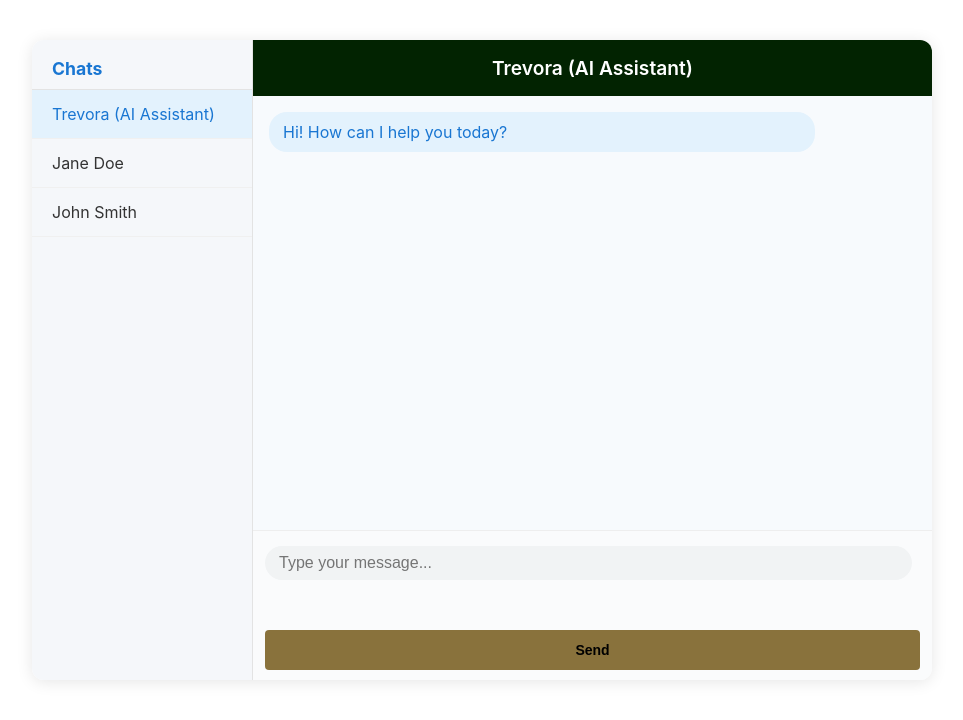
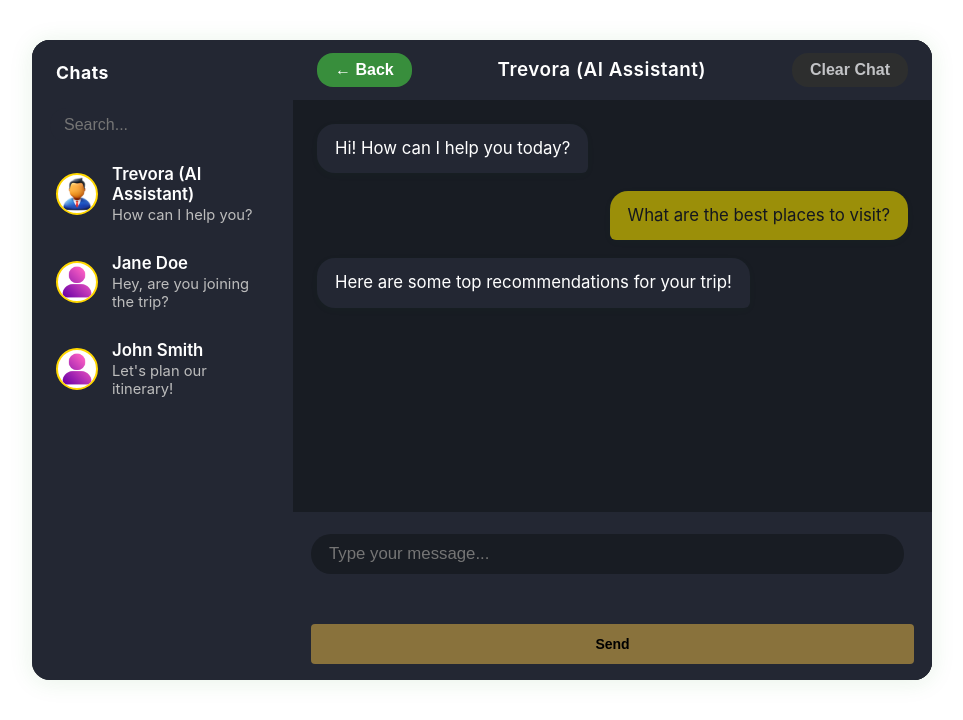
Before and after one commit to Umayangani/Travel-Guider, a React (Create React App) app in the folder frontend/: page /user/chat in a window 1280 px wide. Shown: the top 720 px of the page, without its empty margins (158-1121 px from the left). Built offline with nearby package versions, Linux system fonts and the light colour scheme.

Commit message:
feat: Enhance ChatPage with user avatars, search functionality, and clear chat option

```diff
--- a/frontend/src/User/ChatPage.css
+++ b/frontend/src/User/ChatPage.css
@@ -1,7 +1,8 @@
+/* Modern chat UI with dark theme and suitable light accent colors */
 .chat-page-container {
   max-width: 420px;
   margin: 40px auto;
-  background: #fff;
+  background: #153d09;
   border-radius: 12px;
   box-shadow: 0 2px 16px rgba(0,0,0,0.10);
   display: flex;
@@ -9,81 +10,117 @@
   min-height: 480px;
   overflow: hidden;
 }
+.chat-page-flex {
+  display: flex;
+  height: 80vh;
+  max-width: 900px;
+  margin: 40px auto;
+  background: #34373d;
+  border-radius: 18px;
+  box-shadow: 0 2px 24px rgba(34, 139, 34, 0.10);
+  overflow: hidden;
+}
+.chat-header-row {
+  display: flex;
+  align-items: center;
+  justify-content: space-between;
+  background: #232733;
+  border-bottom: 1.5px solid #232733;
+  padding: 0 24px;
+}
 .chat-header {
-  background: #022301;
   color: #fff;
   font-weight: 600;
-  padding: 16px;
-  font-size: 1.2rem;
-  text-align: center;
+  font-size: 1.18rem;
+  text-align: left;
+  letter-spacing: 0.5px;
+  padding: 18px 0;
+  background: none;
+  border: none;
+}
+.chat-clear-btn {
+  background: #8e790218;
+  color: #c2c3c6;
+  border: none;
+  border-radius: 16px;
+  padding: 8px 18px;
+  font-weight: 600;
+  font-size: 1rem;
+  cursor: pointer;
+  margin-left: 16px;
+  transition: background 0.2s, color 0.2s;
+}
+.chat-clear-btn:hover {
+  background: #fff8dc;
+  color: #094c0c;
 }
 .chat-messages {
   flex: 1;
-  padding: 16px;
+  padding: 24px 24px 12px 24px;
   overflow-y: auto;
-  background: #f7fafd;
+  background: #181c23;
+  display: flex;
+  flex-direction: column;
 }
 .chat-msg {
-  margin-bottom: 12px;
-  padding: 10px 14px;
-  border-radius: 18px;
-  max-width: 80%;
+  margin-bottom: 18px;
+  padding: 12px 18px;
+  border-radius: 18px 18px 18px 6px;
+  max-width: 70%;
   word-break: break-word;
+  font-size: 1.05rem;
+  line-height: 1.5;
+  box-shadow: 0 2px 8px rgba(34, 139, 34, 0.04);
 }
 .chat-msg.system {
-  background: #e3f2fd;
-  color: #1976d2;
+  background: #232733;
+  color: #fff;
   align-self: flex-start;
+  border-radius: 18px 18px 6px 18px;
 }
 .chat-msg.user {
-  background: #1976d2;
-  color: #fff;
+  background: #9b8f09;
+  color: #14171f;
   align-self: flex-end;
+  border-radius: 18px 18px 18px 6px;
   margin-left: auto;
 }
 .chat-input-row {
   display: flex;
-  border-top: 1px solid #eee;
-  background: #fafbfc;
-  padding: 10px 12px;
+  border-top: 1.5px solid #232733;
+  background: #232733;
+  padding: 16px 18px;
 }
 .chat-input {
   flex: 1;
   border: none;
   border-radius: 20px;
-  padding: 8px 14px;
-  font-size: 1rem;
+  padding: 10px 18px;
+  font-size: 1.05rem;
   outline: none;
-  background: #f1f3f4;
-  margin-right: 8px;
+  background: #181c23;
+  color: #fff;
+  margin-right: 10px;
 }
 .chat-send-btn {
-  background: #1976d2;
+  background: #388e3c;
   color: #fff;
   border: none;
   border-radius: 20px;
-  padding: 8px 18px;
+  padding: 10px 22px;
   font-weight: 600;
   cursor: pointer;
+  font-size: 1.05rem;
   transition: background 0.2s;
 }
 .chat-send-btn:hover {
-  background: #1251a3;
-}
-.chat-page-flex {
-  display: flex;
-  height: 80vh;
-  max-width: 900px;
-  margin: 40px auto;
-  background: #fff;
-  border-radius: 12px;
-  box-shadow: 0 2px 16px rgba(0,0,0,0.10);
-  overflow: hidden;
+  background: #ffd700;
+  color: #232733;
 }
 .chat-sidebar {
-  width: 220px;
-  background: #f5f7fa;
-  border-right: 1px solid #e3e3e3;
+  width: 260px;
+  background: #232733;
+  border-right: 1.5px solid #232733;
   display: flex;
   flex-direction: column;
   padding: 0;
@@ -91,23 +128,80 @@
 .chat-sidebar-title {
   font-weight: 700;
   font-size: 1.1rem;
-  padding: 18px 20px 10px 20px;
-  color: #1976d2;
-  border-bottom: 1px solid #e3e3e3;
+  padding: 22px 24px 12px 24px;
+  color: #fff;
+  border-bottom: 1.5px solid #232733;
+  letter-spacing: 0.5px;
+  background: #232733;
+}
+.chat-search {
+  margin: 12px 18px 8px 18px;
+  padding: 8px 14px;
+  border-radius: 16px;
+  border: none;
+  background: #232733;
+  color: #fff;
+  font-size: 1rem;
+  outline: none;
 }
 .chat-user-item {
-  padding: 14px 20px;
+  display: flex;
+  align-items: center;
+  gap: 14px;
+  padding: 14px 24px;
   cursor: pointer;
-  color: #333;
-  border-bottom: 1px solid #f0f0f0;
-  transition: background 0.15s;
+  color: #e0e0e0;
+  border-bottom: 1px solid #232733;
+  background: transparent;
+  transition: background 0.15s, color 0.15s;
+  font-size: 1rem;
 }
 .chat-user-item.active, .chat-user-item:hover {
-  background: #e3f2fd;
-  color: #1976d2;
+  background: #232733;
+  color: #ffd700;
+}
+.chat-user-avatar {
+  width: 38px;
+  height: 38px;
+  border-radius: 50%;
+  object-fit: cover;
+  background: #fff;
+  border: 2px solid #ffd700;
+}
+.chat-user-info {
+  flex: 1;
+  display: flex;
+  flex-direction: column;
+}
+.chat-user-name {
+  font-weight: 600;
+  color: #fff;
+  font-size: 1.05rem;
+}
+.chat-user-last {
+  font-size: 0.92rem;
+  color: #bdbdbd;
+  margin-top: 2px;
 }
 .chat-main {
   flex: 1;
   display: flex;
   flex-direction: column;
+  background: #181c23;
 }
+.chat-back-btn {
+  background: #388e3c;
+  color: #fff;
+  border: none;
+  border-radius: 16px;
+  padding: 8px 18px;
+  font-weight: 600;
+  font-size: 1rem;
+  cursor: pointer;
+  margin-right: 16px;
+  transition: background 0.2s, color 0.2s;
+}
+.chat-back-btn:hover {
+  background: #ffd700;
+  color: #232733;
+}
--- a/frontend/src/User/ChatPage.js
+++ b/frontend/src/User/ChatPage.js
@@ -1,22 +1,26 @@
 import React, { useState } from "react";
+import { useNavigate } from "react-router-dom";
 import "./ChatPage.css";
 
-// Dummy users for sidebar
 const DUMMY_USERS = [
-  { id: 'trevora', name: 'Trevora (AI Assistant)' },
-  { id: 'user2', name: 'Jane Doe' },
-  { id: 'user3', name: 'John Smith' }
+  { id: 'trevora', name: 'Trevora (AI Assistant)', avatar: '/icons/admin.png', last: 'How can I help you?' },
+  { id: 'user2', name: 'Jane Doe', avatar: '/icons/users.png', last: 'Hey, are you joining the trip?' },
+  { id: 'user3', name: 'John Smith', avatar: '/icons/users.png', last: 'Let\'s plan our itinerary!' }
 ];
 
 const DUMMY_MESSAGES = {
   trevora: [
-    { from: "trevora", text: "Hi! How can I help you today?" }
+    { from: "trevora", text: "Hi! How can I help you today?" },
+    { from: "me", text: "What are the best places to visit?" },
+    { from: "trevora", text: "Here are some top recommendations for your trip!" }
   ],
   user2: [
-    { from: "user2", text: "Hey, are you joining the trip?" }
+    { from: "user2", text: "Hey, are you joining the trip?" },
+    { from: "me", text: "Yes, I will!" }
   ],
   user3: [
-    { from: "user3", text: "Let's plan our itinerary!" }
+    { from: "user3", text: "Let's plan our itinerary!" },
+    { from: "me", text: "Sure, let's do it." }
   ]
 };
 
@@ -24,6 +28,8 @@ const ChatPage = () => {
   const [selectedUser, setSelectedUser] = useState('trevora');
   const [messages, setMessages] = useState(DUMMY_MESSAGES);
   const [input, setInput] = useState("");
+  const [search, setSearch] = useState("");
+  const navigate = useNavigate();
 
   const handleSend = (e) => {
     e.preventDefault();
@@ -36,22 +42,44 @@ const ChatPage = () => {
     // Add backend integration here
   };
 
+  const handleClear = () => {
+    setMessages(prev => ({ ...prev, [selectedUser]: [] }));
+  };
+
+  const filteredUsers = DUMMY_USERS.filter(u =>
+    u.name.toLowerCase().includes(search.toLowerCase())
+  );
+
   return (
     <div className="chat-page-flex">
       <div className="chat-sidebar">
         <div className="chat-sidebar-title">Chats</div>
-        {DUMMY_USERS.map(u => (
+        <input
+          className="chat-search"
+          placeholder="Search..."
+          value={search}
+          onChange={e => setSearch(e.target.value)}
+        />
+        {filteredUsers.map(u => (
           <div
             key={u.id}
             className={`chat-user-item${selectedUser === u.id ? ' active' : ''}`}
             onClick={() => setSelectedUser(u.id)}
           >
-            {u.name}
+            <img src={u.avatar} alt={u.name} className="chat-user-avatar" />
+            <div className="chat-user-info">
+              <span className="chat-user-name">{u.name}</span>
+              <span className="chat-user-last">{u.last}</span>
+            </div>
           </div>
         ))}
       </div>
       <div className="chat-main">
-        <div className="chat-header">{DUMMY_USERS.find(u => u.id === selectedUser)?.name}</div>
+        <div className="chat-header-row">
+          <button className="chat-back-btn" onClick={() => navigate('/user')}>&larr; Back</button>
+          <div className="chat-header">{DUMMY_USERS.find(u => u.id === selectedUser)?.name}</div>
+          <button className="chat-clear-btn" onClick={handleClear}>Clear Chat</button>
+        </div>
         <div className="chat-messages">
           {(messages[selectedUser] || []).map((msg, idx) => (
             <div key={idx} className={`chat-msg ${msg.from === 'me' ? 'user' : 'system'}`}>{msg.text}</div>
```
